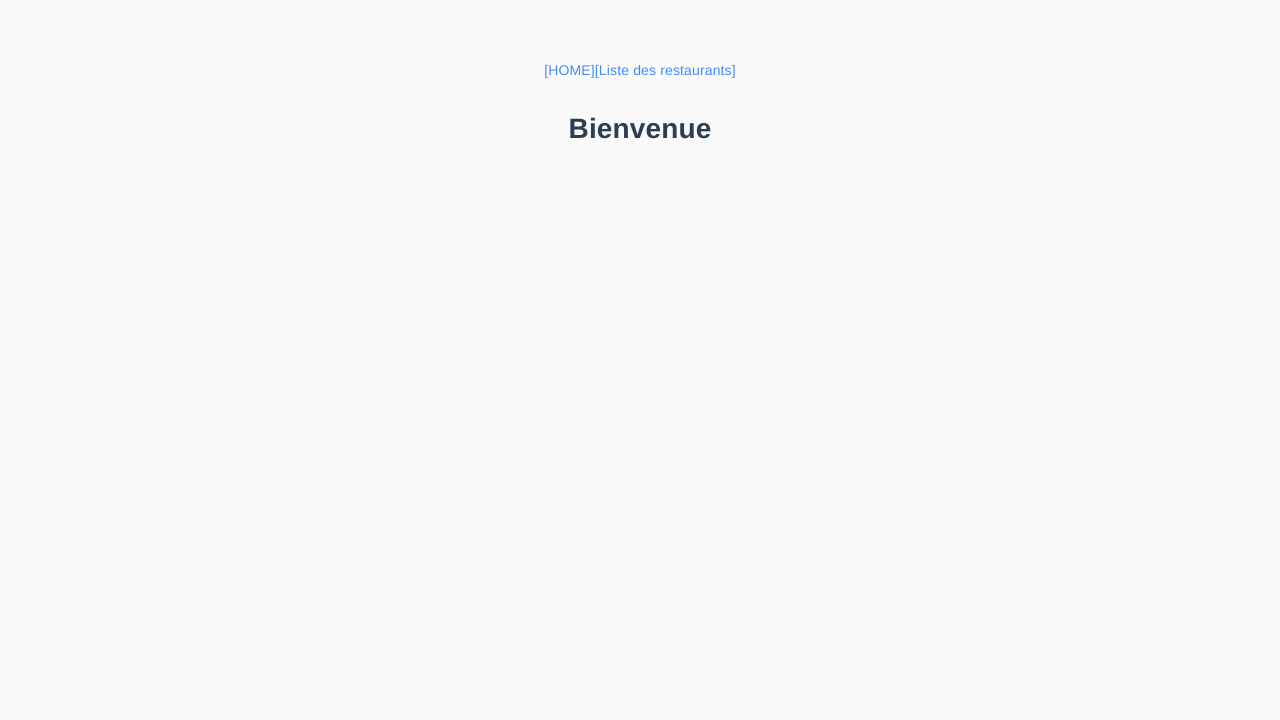
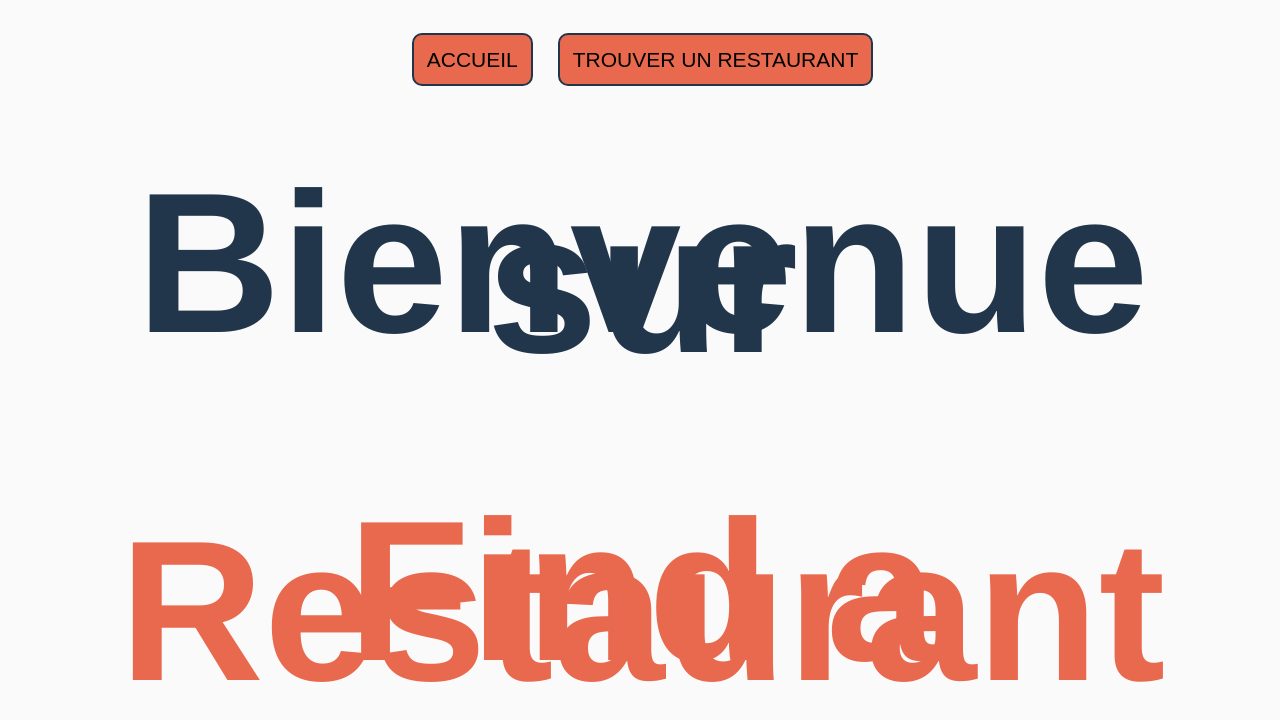
Before and after one commit to QuentinIUTNice/M1_MIAGE_VueJS, a Vue app in the folder client/: page / in a window 1280 px wide. Shown: the top 720 px of the page. Built offline with nearby package versions, Linux system fonts and the light colour scheme.

Commit message:
UI update Accueil

```diff
--- a/client/src/App.vue
+++ b/client/src/App.vue
@@ -1,7 +1,7 @@
 <template>
   <div id="app">
-    <router-link to="/">[HOME]</router-link>
-    <router-link to="/restaurants">[Liste des restaurants]</router-link>
+    <router-link to="/"><button class="menu">ACCUEIL</button></router-link>
+    <router-link to="/restaurants"><button class="menu">TROUVER UN RESTAURANT</button></router-link>
 
     <br /><br />
 
@@ -21,8 +21,24 @@ export default {
   font-family: Avenir, Helvetica, Arial, sans-serif;
   -webkit-font-smoothing: antialiased;
   -moz-osx-font-smoothing: grayscale;
+  font-size: 100%;
   text-align: center;
-  color: #2c3e50;
-  margin-top: 60px;
+  color: #22364b;
+  margin-top: 20px;
+  margin-left: 5px;
+}
+
+.menu{
+  font-size: 150%;
+  background-color: #E8694D;
+  border-style: solid;
+  border-radius: 10px;
+  border-color: #22364b;
+  margin: 1%;
+  padding: 1%;
+}
+
+.menu:hover{
+  background-color: #eb917d;
 }
 </style>
--- a/client/src/components/Accueil.vue
+++ b/client/src/components/Accueil.vue
@@ -1,6 +1,7 @@
 <template>
   <div>
-    <h1>Bienvenue</h1>
+    <h1>Bienvenue sur</h1><br>
+    <h1 id="site_name">Find a Restaurant</h1>
   </div>
 </template>
 
@@ -14,7 +15,18 @@ export default {
 </script>
 
 <style scoped>
+
+h1{
+  font-family: Avenir, Helvetica, Arial, sans-serif;
+  font-size: 200px;
+}
+
 small {
   display: block;
 }
+
+#site_name{
+  color: #E8694D;
+}
+
 </style>
```
